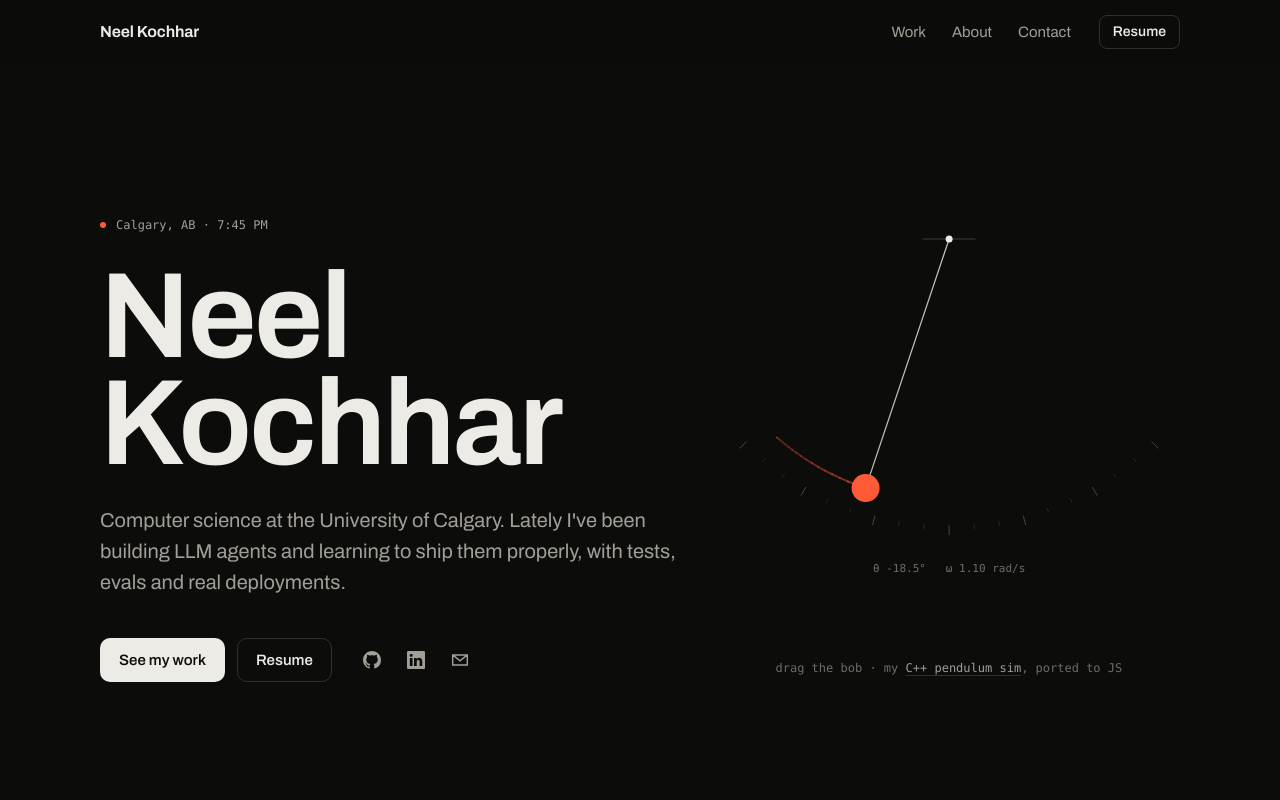
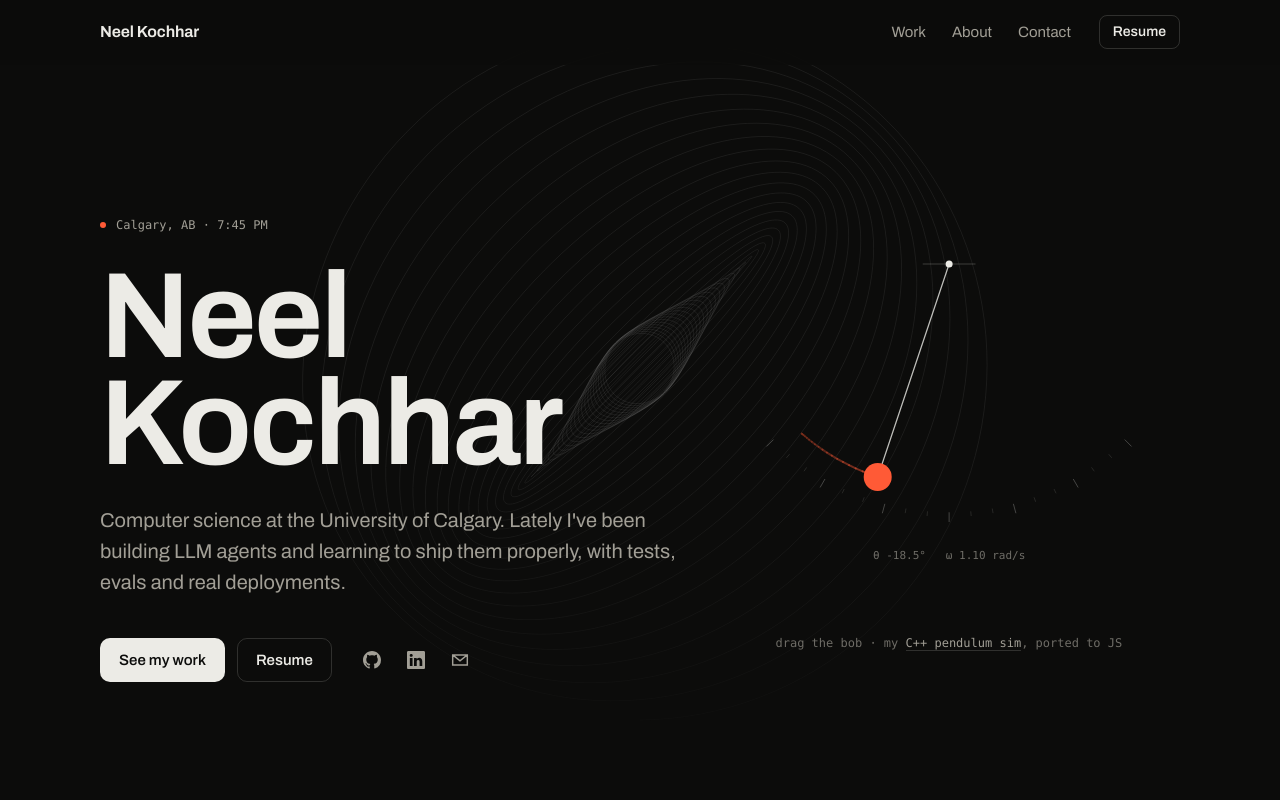
Before and after one commit to n3el-k/n3el-k.github.io, a plain HTML site: page index.html in a window 1280 px wide. Shown: the top 800 px of the page. Drawn offline with Linux system fonts and the light colour scheme; animation ran at ten frames a second; a web font is replaced by a local one.

Commit message:
Add spiral backdrop, keep hero pendulum in view

```diff
--- a/css/style.css
+++ b/css/style.css
@@ -38,6 +38,20 @@ body {
   -webkit-font-smoothing: antialiased;
   -moz-osx-font-smoothing: grayscale;
   overflow-x: hidden;
+  position: relative;
+  isolation: isolate;
+}
+
+.backdrop {
+  position: absolute;
+  top: 0;
+  left: 0;
+  width: 100%;
+  height: 100vh;
+  z-index: -1;
+  pointer-events: none;
+  -webkit-mask-image: linear-gradient(to bottom, #000 55%, transparent);
+          mask-image: linear-gradient(to bottom, #000 55%, transparent);
 }
 
 ::selection { background: var(--accent); color: var(--bg); }
@@ -228,7 +242,7 @@ a:hover .arrow { transform: translate(2px, -2px); }
 .hero-pendulum canvas {
   display: block;
   width: 100%;
-  height: 430px;
+  height: 380px;
   cursor: grab;
   touch-action: pan-y;
 }
--- a/index.html
+++ b/index.html
@@ -18,6 +18,7 @@
 </head>
 <body>
   <a class="skip" href="#work">Skip to work</a>
+  <canvas class="backdrop" data-backdrop aria-hidden="true"></canvas>
 
   <header class="nav" data-nav>
     <div class="nav-inner wrap">
--- a/js/main.js
+++ b/js/main.js
@@ -107,6 +107,51 @@ document.querySelectorAll("video[data-autoplay]").forEach((video) => {
   sync();
 });
 
+function harmonograph(canvas) {
+  const STEPS = 6000;
+  const DURATION = 260;
+  const points = new Float32Array(STEPS * 2);
+  for (let i = 0; i < STEPS; i++) {
+    const t = (i / STEPS) * DURATION;
+    const decay = Math.exp(-0.009 * t);
+    points[i * 2] = Math.sin(t) * decay;
+    points[i * 2 + 1] = Math.sin(1.012 * t + Math.PI / 2) * decay;
+  }
+
+  let progress = reduceMotion ? 1 : 0;
+  const view = fitCanvas(canvas, () => draw());
+
+  function draw() {
+    const { ctx, w, h } = view;
+    const cx = w * 0.5;
+    const cy = h * 0.46;
+    const scale = Math.min(w * 0.42, h * 0.44);
+    const shown = Math.max(2, Math.floor(STEPS * easeOut(progress)));
+
+    ctx.clearRect(0, 0, w, h);
+    ctx.strokeStyle = "rgba(236, 235, 230, 0.07)";
+    ctx.lineWidth = 1;
+    ctx.beginPath();
+    for (let i = 0; i < shown; i++) {
+      const x = cx + points[i * 2] * scale;
+      const y = cy + points[i * 2 + 1] * scale;
+      i ? ctx.lineTo(x, y) : ctx.moveTo(x, y);
+    }
+    ctx.stroke();
+  }
+
+  if (progress < 1) {
+    let last = performance.now();
+    const tick = (now) => {
+      progress = Math.min(1, progress + (now - last) / 4000);
+      last = now;
+      draw();
+      if (progress < 1) requestAnimationFrame(tick);
+    };
+    requestAnimationFrame(tick);
+  }
+}
+
 function pendulum(canvas) {
   const GRAVITY = 1000;
   const DAMPING = 0.1;
@@ -120,11 +165,16 @@ function pendulum(canvas) {
 
   const view = fitCanvas(canvas, draw);
   const SCALE_DEG = 45;
+  const MAX_SWING_DEG = 70;
+  const BOB = 14;
   const layout = () => {
     const ay = 20;
-    const fitWidth = (view.w / 2 - 22) / Math.sin((SCALE_DEG * Math.PI) / 180) - 33;
-    const r = Math.max(120, Math.min(view.h - ay - 76, fitWidth));
-    return { ax: view.w / 2, ay, r };
+    const half = view.w / 2 - BOB - 6;
+    const fitScale = (view.w / 2 - 22) / Math.sin((SCALE_DEG * Math.PI) / 180) - 33;
+    const fitSwing = half / Math.sin((MAX_SWING_DEG * Math.PI) / 180);
+    const r = Math.max(100, Math.min(view.h - ay - 76, fitScale, fitSwing));
+    const limit = Math.min(Math.PI / 2, Math.asin(Math.min(1, Math.max(0, half) / r)));
+    return { ax: view.w / 2, ay, r, limit };
   };
 
   function update(dt) {
@@ -196,7 +246,7 @@ function pendulum(canvas) {
 
     ctx.fillStyle = accent;
     ctx.beginPath();
-    ctx.arc(bx, by, 14, 0, Math.PI * 2);
+    ctx.arc(bx, by, BOB, 0, Math.PI * 2);
     ctx.fill();
 
     const deg = ((theta * 180) / Math.PI).toFixed(1);
@@ -209,7 +259,7 @@ function pendulum(canvas) {
   }
 
   function setAngle(theta) {
-    const limit = Math.PI * 0.94;
+    const { limit } = layout();
     pos = Math.max(-limit, Math.min(limit, theta)) * LENGTH;
     velocity = 0;
     trail.length = 0;
@@ -636,6 +686,8 @@ function cubes(canvas) {
   });
 }
 
+const backdrop = document.querySelector("[data-backdrop]");
+if (backdrop) harmonograph(backdrop);
 const heroPendulum = document.querySelector("[data-hero-pendulum]");
 if (heroPendulum) pendulum(heroPendulum);
 const chart = document.querySelector("[data-loss-chart]");
```
